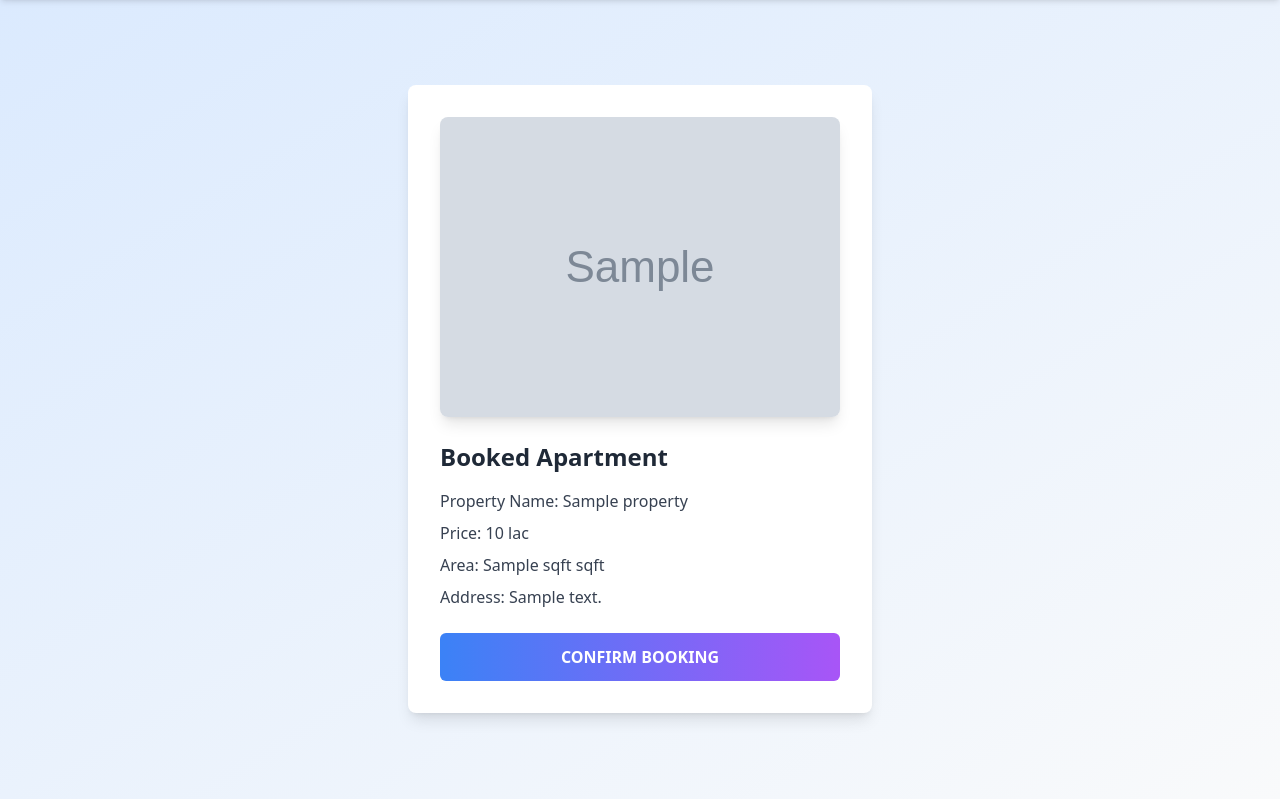
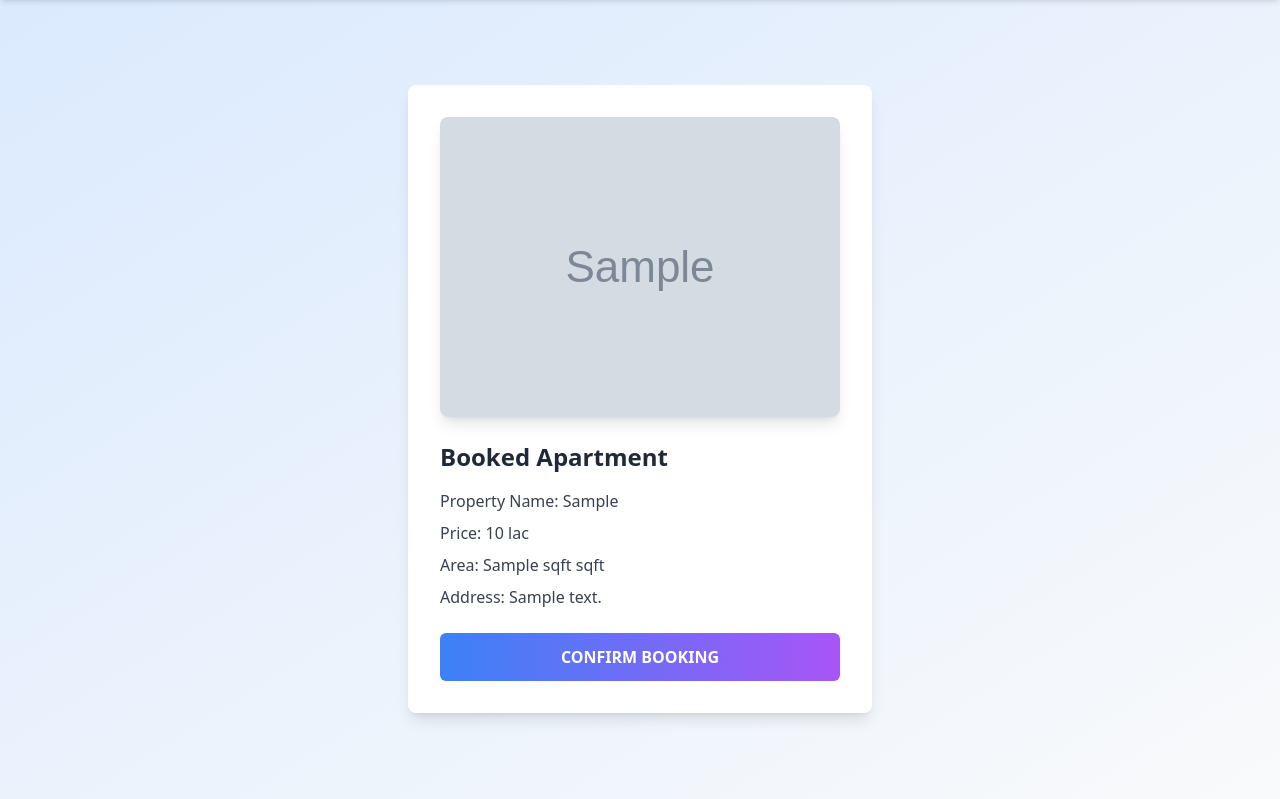
Before and after one commit to mdyhakash/apartment_rent_django, a Django app: template templates/book_property/booking.html in a window 1280 px wide. Shown: the part 105-904 px from the top of the page. Run offline with Django 3.2, Linux system fonts and the light colour scheme; the template is opened without the code that fills it: most values are stand-ins (such as "Sample title", 1, 10 or a date in 2020); grey boxes marked "Sample" are stand-in pictures; some libraries are stand-ins or nearby versions; some web fonts are replaced; grey boxes are pictures that could not be loaded.

```diff
--- a/templates/book_property/booking.html
+++ b/templates/book_property/booking.html
@@ -44,7 +44,7 @@
           </h3>
           <div class="text-gray-700 space-y-2">
             <p>
-              <span class="font-medium">Property Name:</span> {{ property.name }}
+              <span class="font-medium">Property Name:</span> {{ property.property_type }}
             </p>
             <p>
               <span class="font-medium">Price:</span> {{ property.price }} lac
```
Also changed, not shown: db.sqlite3.
